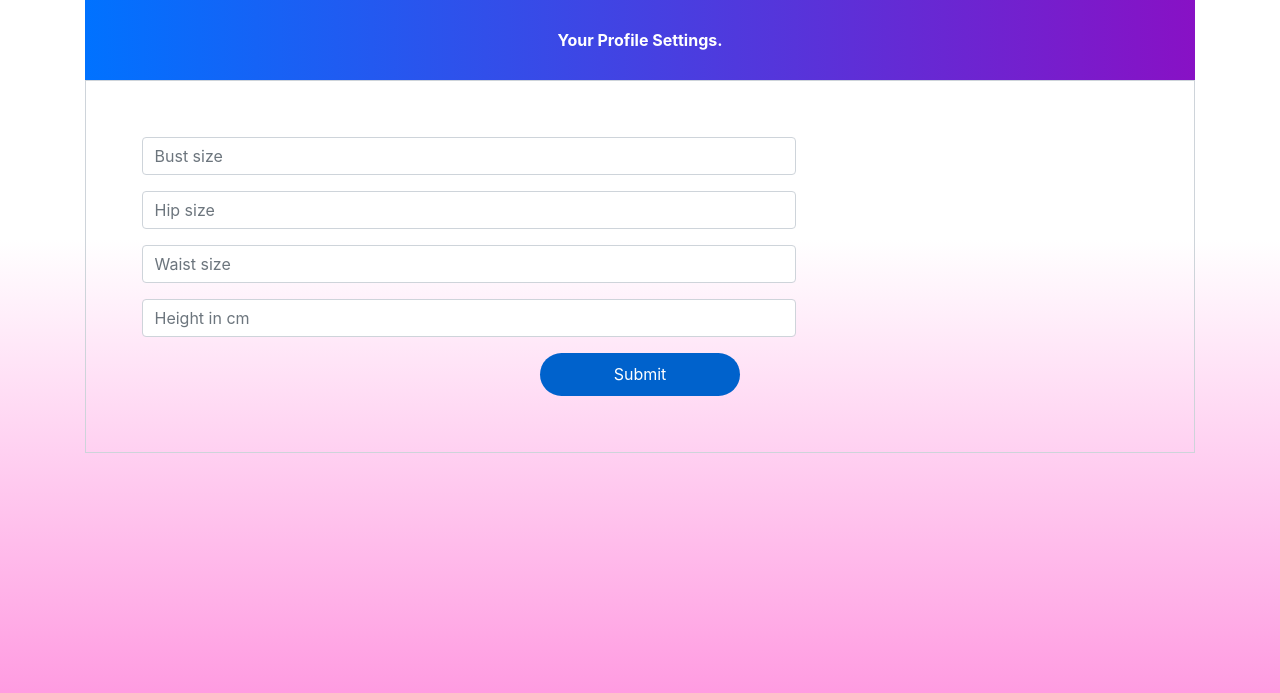
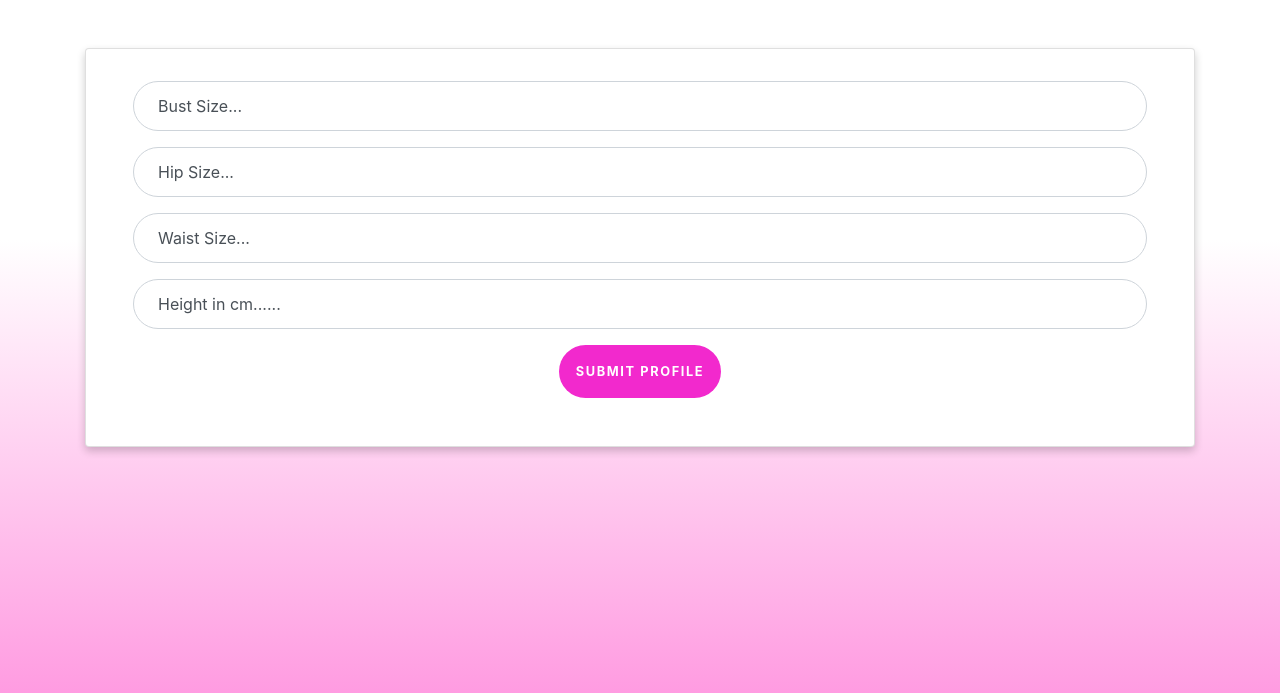
Before and after one commit to vinodhan16/fashist, a PHP site: page /profile.php in a window 1280 px wide. Shown: the top 693 px of the page. Run offline with PHP 8.4, Linux system fonts and the light colour scheme; some libraries are stand-ins or nearby versions.

Commit message:
Update profile.php
sss

```diff
--- a/profile.php
+++ b/profile.php
@@ -44,43 +44,31 @@ mysqli_close($conn);
   <link rel="stylesheet" href="https://stackpath.bootstrapcdn.com/bootstrap/4.2.1/css/bootstrap.min.css">
 </head>
 <body>
-<div class="container register-form">
-            <div class="form">
-                <div class="note">
-                    <p>Your Profile Settings.</p>
-                </div><form method="post" action="">
-                <div class="form-content">
-                    <div class="row">
-                        <div class="col-md-8">
-                            <div class="form-group">
-                                <input name="bust" type="text" class="form-control" placeholder="Bust size" value="" required/>
-                            </div>
-                        </div>
-                      </div>
-                      <div class="row">
-                        <div class="col-md-8">
-                          <div class="form-group">
-                              <input name="hip" type="text" class="form-control" placeholder="Hip size" value="" required/>
-                          </div>
-                        </div>
-                      </div>
-                      <div class="row">
-                        <div class="col-md-8">
-                        <div class="form-group">
-                            <input name="waist" type="text" class="form-control" placeholder="Waist size" value="" required/>
-                        </div>
-                      </div>
-                    </div>
-                    <div class="row">
-                      <div class="col-md-8">
-                        <div class="form-group">
-                            <input name="height" type="text" class="form-control" placeholder="Height in cm" value="" required/>
-                        </div>
-                    </div>
-                </div>
-                <center><button name="pro" type="submit" class="btnSubmit">Submit</button></center>
-            </div>
-          </form>
-        </div>
+<div class="container">
+    <div class="card card-signin my-5">
+          <div class="card-body">
+              <div class="container">
+     <form class="form-signin" method="post" action="">
+             <div class="form-label-group">
+           <input name="bust" type="text" class="form-control" placeholder="Bust size" value="" required/>
+                <label for="inputEmail">Bust Size...</label>
+              </div>
+
+              <div class="form-label-group">
+                 <input name="hip" type="text" class="form-control" placeholder="Hip size" value="" required/>
+                  <label for="inputEmail">Hip Size...</label>
+              </div>
+                 <div class="form-label-group">
+                  <input name="waist" type="text" class="form-control" placeholder="Waist size" value="" required/>
+                     <label for="inputEmail">Waist Size...</label>
+              </div>
+                  <div class="form-label-group">
+                 <input name="height" type="text" class="form-control" placeholder="Height in cm" value="" required/>
+                      <label for="inputEmail">Height in cm......</label>
+              </div>
+
+            <center> <button name="login" type="submit" style="background-color:#f229cd;color:#ffffff;" class="btn  btn-default  text-uppercase" type="submit">Submit Profile</button></center>
+            </form></div>
+        </div></div></div>
       </body>
       </html>
```
